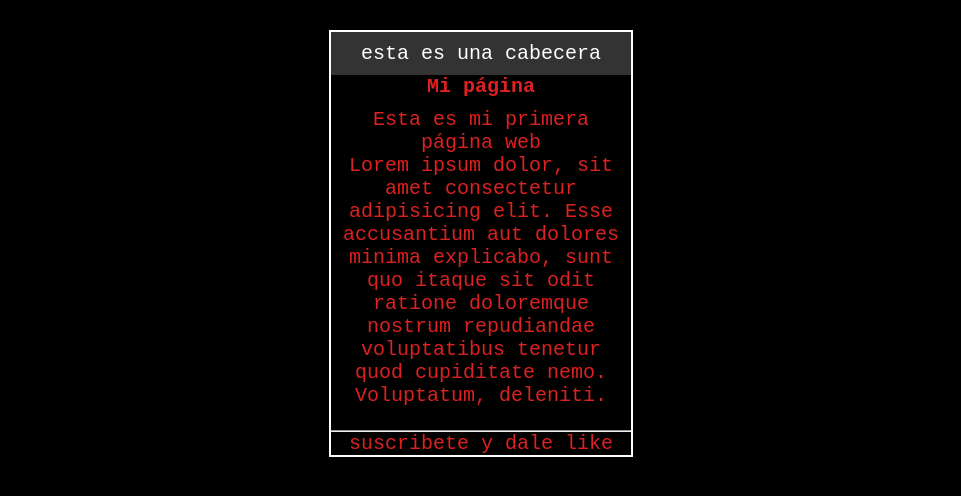
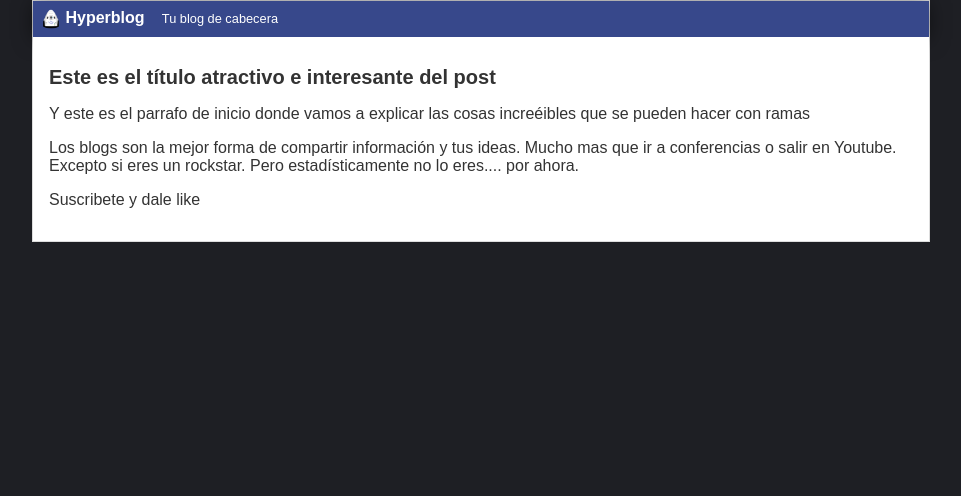
Before and after one commit to David168247/hyperBlog, a plain HTML site: page index.html in a window 1280 px wide. Shown: the whole page, without its empty margins (159-1120 px from the left). Drawn offline with Linux system fonts and the light colour scheme.

Commit message:
color de fondo cambiado, logo nuevo y estilos nuevos

```diff
--- a/css/style.css
+++ b/css/style.css
@@ -1,32 +1,52 @@
-*{
-    margin: 0px;
-    padding: 0px;
+body
+{
+    background: #1e1f24;
+    color: #333;
+    text-align: center;
+    font-family: Arial;
+    font-size: 16px;
+    margin: 0;
+    padding: 0;
 }
 
-body{
-    background: black;
-    color: rgb(220, 33, 33);
-    font-family: 'Courier New', Courier, monospace;
-    display: flex;
-    justify-content: center;
-    margin-top: 30px;
+#cabecera
+{
+    background: #37488b;
+    box-shadow: 0px 2px 20px 0px rgba(0,0,0,0.5);
+    color: white;
+    font-weight: bold;
+    margin: 0;
+    padding: 0.5em;
 }
 
-h1{
-    padding-bottom: 10px;
-    font-size: 20px;
-    text-align: center;
+#cabecera #logo
+{
+    width: 20px;
+    vertical-align: middle;
 }
 
-.container{
-    border: 2px solid white;
-    width: 300px;
-    text-align: center;
+#cabecera #tagline
+{
+    padding: 0 0 0 1em;
+    font-weight: normal;
+    font-size: 0.8em;
+}
+
+#container
+{
+    width: 70%;
+    padding: 0;
+    text-align: left;
+    border: 1px solid #DDD;
+    margin: 0 auto;
+}
+
+#container h1
+{
     font-size: 20px;
 }
-
-.cabecera{
-    background: #333;
-    color: white;
-    padding: 10px;
+#post
+{
+    background: white;
+    padding: 1em;
 }
--- a/index.html
+++ b/index.html
@@ -7,13 +7,18 @@
     <link rel="stylesheet" href="css/style.css">
 </head>
 <body>
-   <div class="container">
-    <div class="cabecera">esta es una cabecera</div>
-     <h1>Mi página</h1>
-     <p>Esta es mi primera página web</p>
-     <p>Lorem ipsum dolor, sit amet consectetur adipisicing elit. Esse accusantium aut dolores minima explicabo, sunt quo itaque sit odit ratione doloremque nostrum repudiandae voluptatibus tenetur quod cupiditate nemo. Voluptatum, deleniti.</p>
-    <br><hr>
-     <p>suscribete y dale like</p>
-   </div>
+  <div id="container">
+    <div id="cabecera">
+        <img id="logo" src="imagenes/dragon.png" />
+        Hyperblog
+        <span id="tagline">Tu blog de cabecera</span>
+    </div>
+    <div id="post">
+        <h1>Este es el título atractivo e interesante del post</h1>
+        <p>Y este es el parrafo de inicio donde vamos a explicar las cosas increéibles que se pueden hacer con ramas</p>
+        <p>Los blogs son la mejor forma de compartir información y tus ideas. Mucho mas que ir a conferencias o salir en Youtube. Excepto si eres un rockstar. Pero estadísticamente no lo eres.... por ahora.</p>
+        <p>Suscribete y dale like</p>
+    </div>
+</div>
 </body>
 </html>
```
Also changed, not shown: imagenes/dragon.png (renamed from imagenes/dragon.webp).
